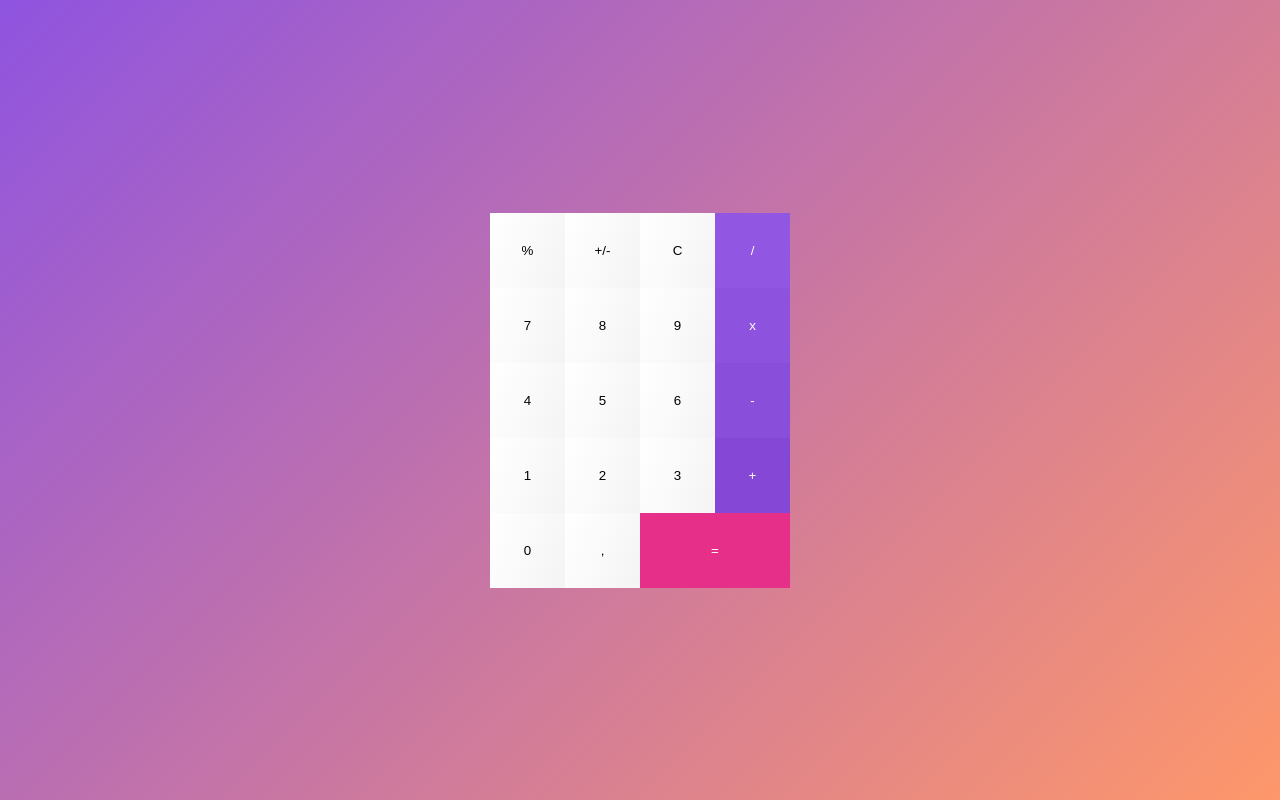
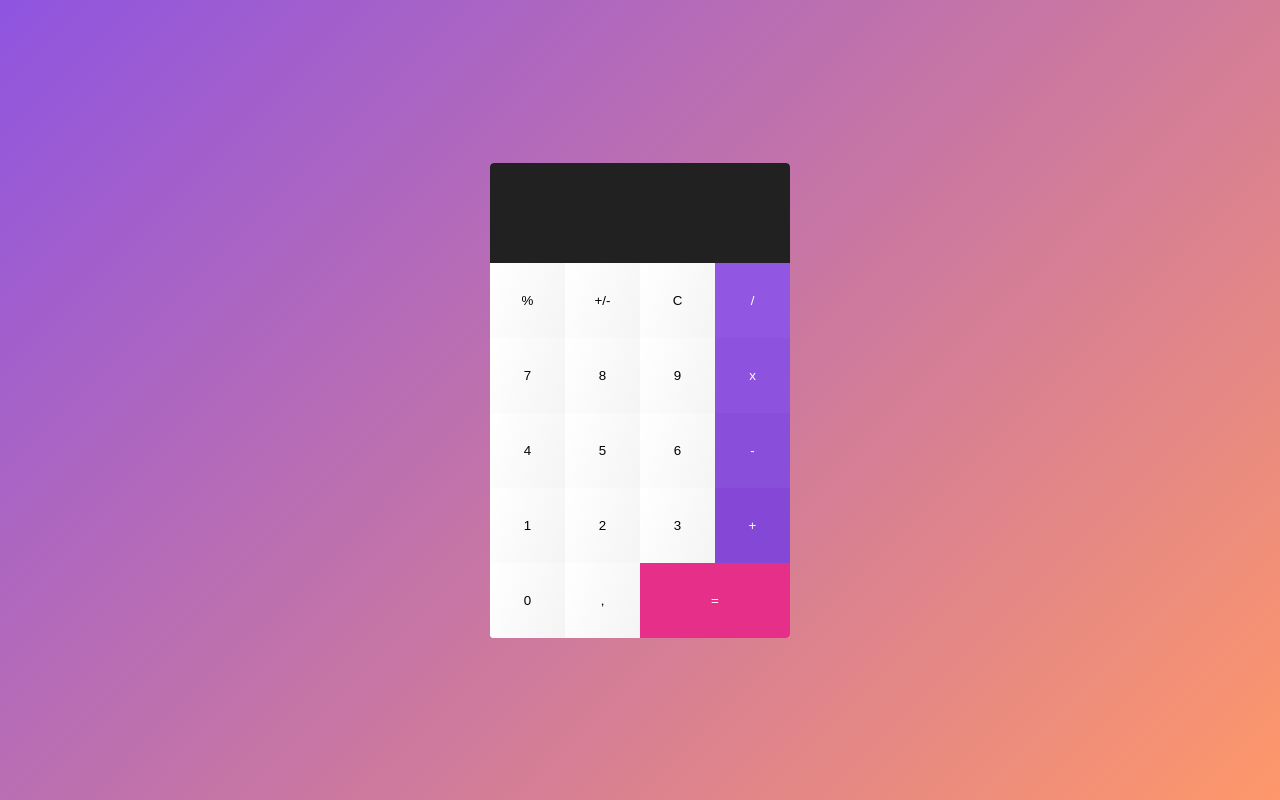
Before and after one commit to mikulskee/react-calculator, a React (Create React App) app: page / in a window 1280 px wide. Built offline with nearby package versions, Linux system fonts and the light colour scheme.

Commit message:
add calculator screen and basic handling functions

```diff
--- a/src/components/ButtonNumber/ButtonNumber.js
+++ b/src/components/ButtonNumber/ButtonNumber.js
@@ -2,7 +2,17 @@ import React, { useEffect, useState, useCallback } from 'react';
 import { ButtonNumberWrapper } from './ButtonNumber.Styles';
 
 const ButtonNumber = (props) => {
-	const { children, size, id, color } = props;
+	const {
+		children,
+		size,
+		id,
+		color,
+		updateValue,
+		setNumber,
+		number,
+		equation,
+		setEquation,
+	} = props;
 	const [buttonWidth, setButtonWidth] = useState();
 
 	const getButtonWidth = useCallback(() => {
@@ -20,8 +30,40 @@ const ButtonNumber = (props) => {
 		};
 	}, [getButtonWidth]);
 
+	String.prototype.replaceAt = function (index, replacement) {
+		return this.substr(0, index) + replacement + this.substr(index + replacement.length);
+	};
+
+	const handleClick = (id) => {
+		if (id === '=') {
+			console.log(number);
+
+			if (number.indexOf('x') > 0) {
+				const index = number.indexOf('x');
+				const newNumber = number.replaceAt(index, '*');
+				setEquation(number + id);
+				const result = eval(newNumber);
+				setNumber(result);
+			} else {
+				setEquation(number + id);
+				const result = eval(number);
+				setNumber(result);
+			}
+		} else if (id === 'C') {
+			setNumber('');
+			setEquation('');
+		} else {
+			updateValue(id);
+		}
+	};
 	return (
-		<ButtonNumberWrapper size={size} id={id} buttonWidth={buttonWidth} color={color}>
+		<ButtonNumberWrapper
+			size={size}
+			id={id}
+			buttonWidth={buttonWidth}
+			color={color}
+			onClick={() => handleClick(id)}
+		>
 			{children}
 		</ButtonNumberWrapper>
 	);
--- /dev/null
+++ b/src/components/CalculatorScreen/CalculatorScreen.Style.js
@@ -0,0 +1,27 @@
+import styled from 'styled-components';
+
+export const CalculatorScreenWrapper = styled.div`
+	background-color: #212121;
+	width: 100%;
+	height: 100px;
+`;
+
+export const UpperWrapper = styled.div`
+	width: 100%;
+	height: 30%;
+	padding: 20px;
+	font-size: 14px;
+	color: white;
+	text-align: right;
+`;
+export const ResultWrapper = styled.div`
+	display: flex;
+	justify-content: flex-end;
+	align-items: center;
+	width: 100%;
+	height: 70%;
+	padding: 20px;
+	font-size: 26px;
+	color: white;
+	text-align: right;
+`;
--- /dev/null
+++ b/src/components/CalculatorScreen/CalculatorScreen.js
@@ -0,0 +1,14 @@
+import React from 'react';
+import { CalculatorScreenWrapper, UpperWrapper, ResultWrapper } from './CalculatorScreen.Style';
+
+const CalculatorScreen = (props) => {
+	const { number, equation } = props;
+	return (
+		<CalculatorScreenWrapper>
+			<UpperWrapper>{equation}</UpperWrapper>
+			<ResultWrapper>{number}</ResultWrapper>
+		</CalculatorScreenWrapper>
+	);
+};
+
+export default CalculatorScreen;
--- a/src/containers/Calculator/Calculator.Styles.js
+++ b/src/containers/Calculator/Calculator.Styles.js
@@ -5,6 +5,8 @@ export const Wrapper = styled.div`
 	max-width: 300px;
 	min-height: 200px;
 	background-color: #fff;
+	border-radius: 4px;
+	overflow: hidden;
 `;
 
 export const ButtonsWrapper = styled.div`
--- a/src/containers/Calculator/Calculator.js
+++ b/src/containers/Calculator/Calculator.js
@@ -1,15 +1,37 @@
-import React from 'react';
+import React, { useState, useEffect } from 'react';
 import ButtonNumber from '../../components/ButtonNumber/ButtonNumber';
 import { ButtonsWrapper, Wrapper } from './Calculator.Styles';
 import { buttonContentData } from './Calculator.Data';
+import CalculatorScreen from '../../components/CalculatorScreen/CalculatorScreen';
 
 const Calculator = () => {
+	const [number, setNumber] = useState('');
+	const [equation, setEquation] = useState('');
+
+	const updateValue = (value) => {
+		setNumber((prevState) => prevState + value);
+	};
+
+	useEffect(() => {
+		console.log(number);
+	}, [number]);
 	return (
 		<Wrapper>
+			<CalculatorScreen number={number} equation={equation} />
 			<ButtonsWrapper>
 				{buttonContentData.map((item) => {
 					return (
-						<ButtonNumber key={item.id} size={item.size} id={item.content} color={item.color}>
+						<ButtonNumber
+							key={item.id}
+							size={item.size}
+							id={item.content}
+							color={item.color}
+							updateValue={updateValue}
+							number={number}
+							setNumber={setNumber}
+							setEquation={setEquation}
+							equation={equation}
+						>
 							{item.content}
 						</ButtonNumber>
 					);
```
